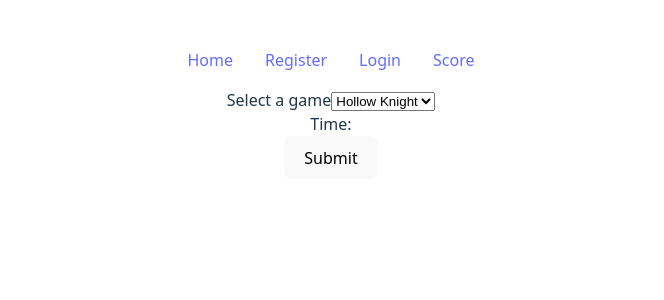
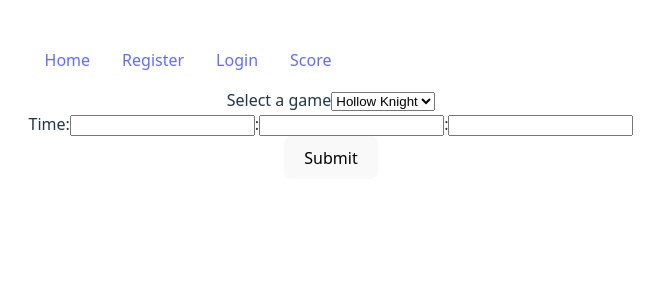
Before and after one commit to schan523/rt-leaderboard, a React (Vite) app in the folder client/: page /score in a window 1280 px wide. Shown: the top 300 px of the page, without its empty margins (309-973 px from the left). Built offline with nearby package versions, Linux system fonts and the light colour scheme; no server answers.

Commit message:
need to pass authorization token to frontend for score submission

```diff
--- a/client/src/components/Score.tsx
+++ b/client/src/components/Score.tsx
@@ -5,9 +5,13 @@ export const Score = () => {
             data[name] = value;
         }
 
-        await fetch('/api/submit', {
+        // Need to store authorization JWT to frontend
+        await fetch('/api/lb/submit', {
             method: "POST",
-            headers: {"Content-Type": "application/json"},
+            headers: {
+                "Content-Type": "application/json",
+                "Authorization": ""
+            },
             body: JSON.stringify(data)
         })
     }
@@ -21,7 +25,14 @@ export const Score = () => {
                 <option value="minecraft"> Minecraft </option>
             </select>
             <br />
-            <label htmlFor="time"> Time: </label>
+            <span>
+                Time:
+                <input type="text" id="hours"></input>
+                :
+                <input type="text" id="minutes"></input>
+                :
+                <input type="text" id="seconds"></input>
+            </span>
             <br />
             <button type="submit"> Submit </button>
         </form>
```
